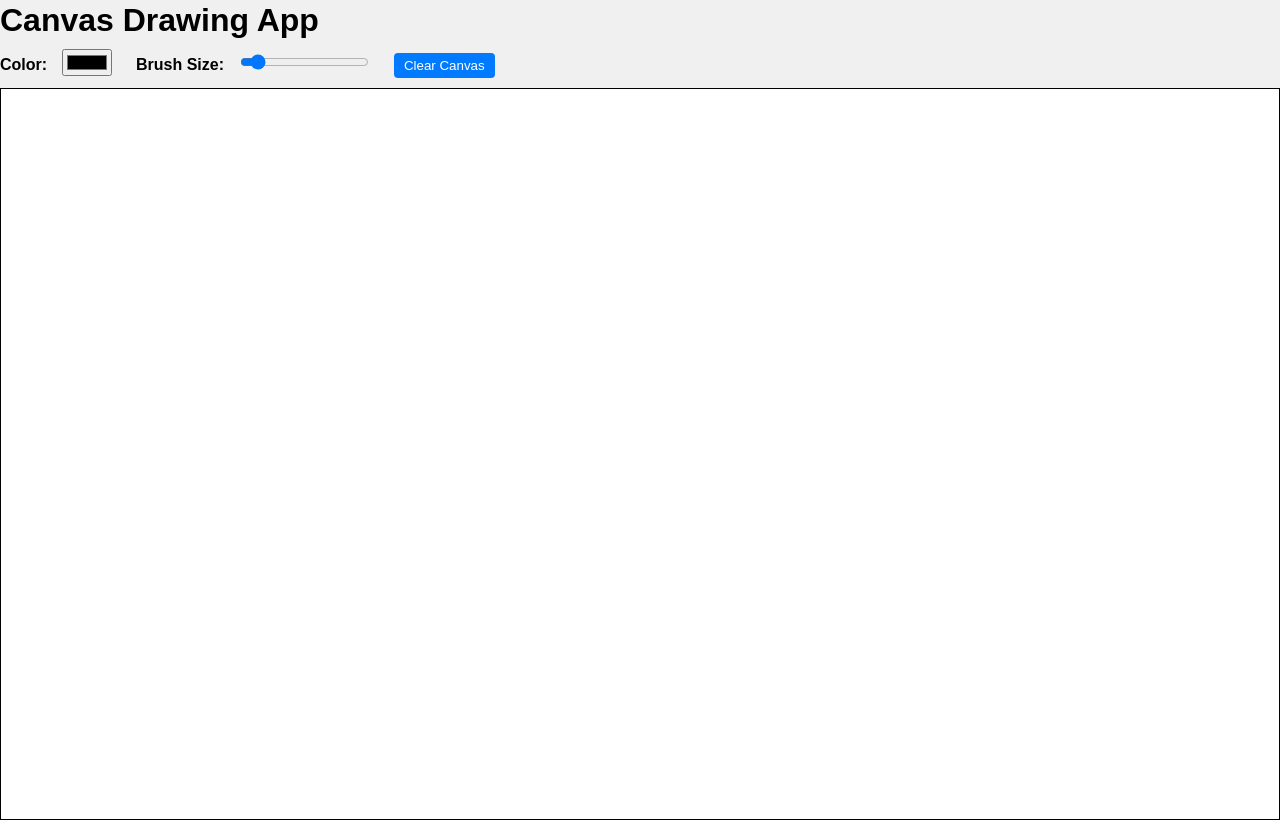
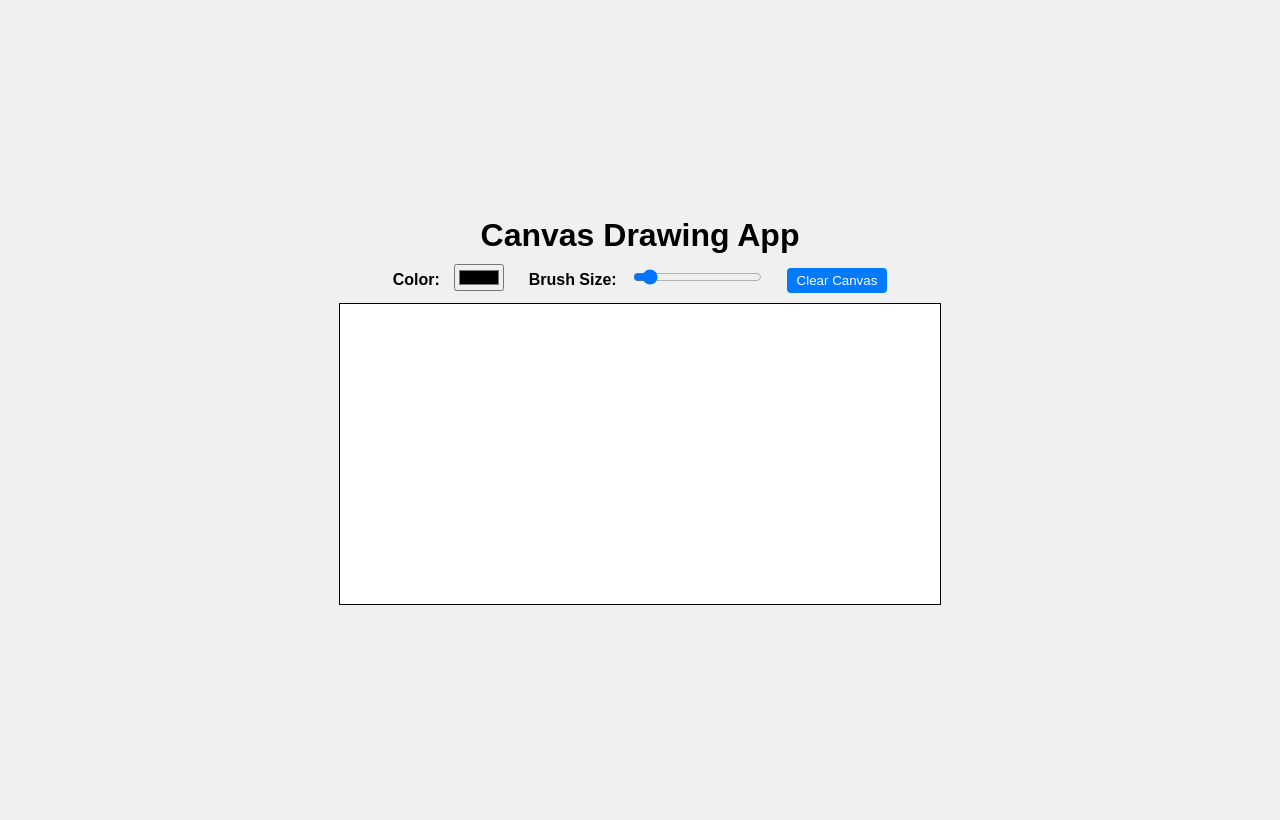
Before and after one commit to cs60apa/Canvas_Draw, a plain HTML site: page index.html in a window 1280 px wide. Drawn offline with Linux system fonts and the light colour scheme.

Commit message:
Completeed the Canvas drawing.

```diff
--- a/css/styles.css
+++ b/css/styles.css
@@ -2,7 +2,7 @@ body {
   font-family: Arial, Helvetica, sans-serif;
   display: flex;
   flex-direction: column;
-  align-self: center;
+  align-items: center;
   background-color: #f0f0f0;
   margin: 0;
   padding: 0;
--- a/index.html
+++ b/index.html
@@ -23,7 +23,7 @@
       <button id="clear">Clear Canvas</button>
     </div>
     <!-- Canvas -->
-    <canvas id="canvas" width="700" height="400"> </canvas>
+    <canvas id="canvas" width="600" height="300"> </canvas>
 
     <!-- Internal JavaScript -->
     <script>
@@ -42,7 +42,7 @@
       }
 
       // Stop drawing
-      function endPition() {
+      function endPosition() {
         painting = false;
         ctx.beginPath();
       }
@@ -61,7 +61,29 @@
         ctx.moveTo(e.clientX - canvas.offsetLeft, e.clientY - canvas.offsetTop);
       }
 
+      canvas.addEventListener('mousedown', startPosition);
+      canvas.addEventListener('mouseup', endPosition);
+      canvas.addEventListener('mousemove', draw);
+      clear.addEventListener('click', ()=>{
+        ctx.clearRect(5, 5, canvas.width, canvas.height);
+      });
+
       // TODO: Try to implement the event listener for start drawing and end drawing
+
+
+
+
+
+
+
+
+
+
+
+
+
+
+
 
 
 
```
